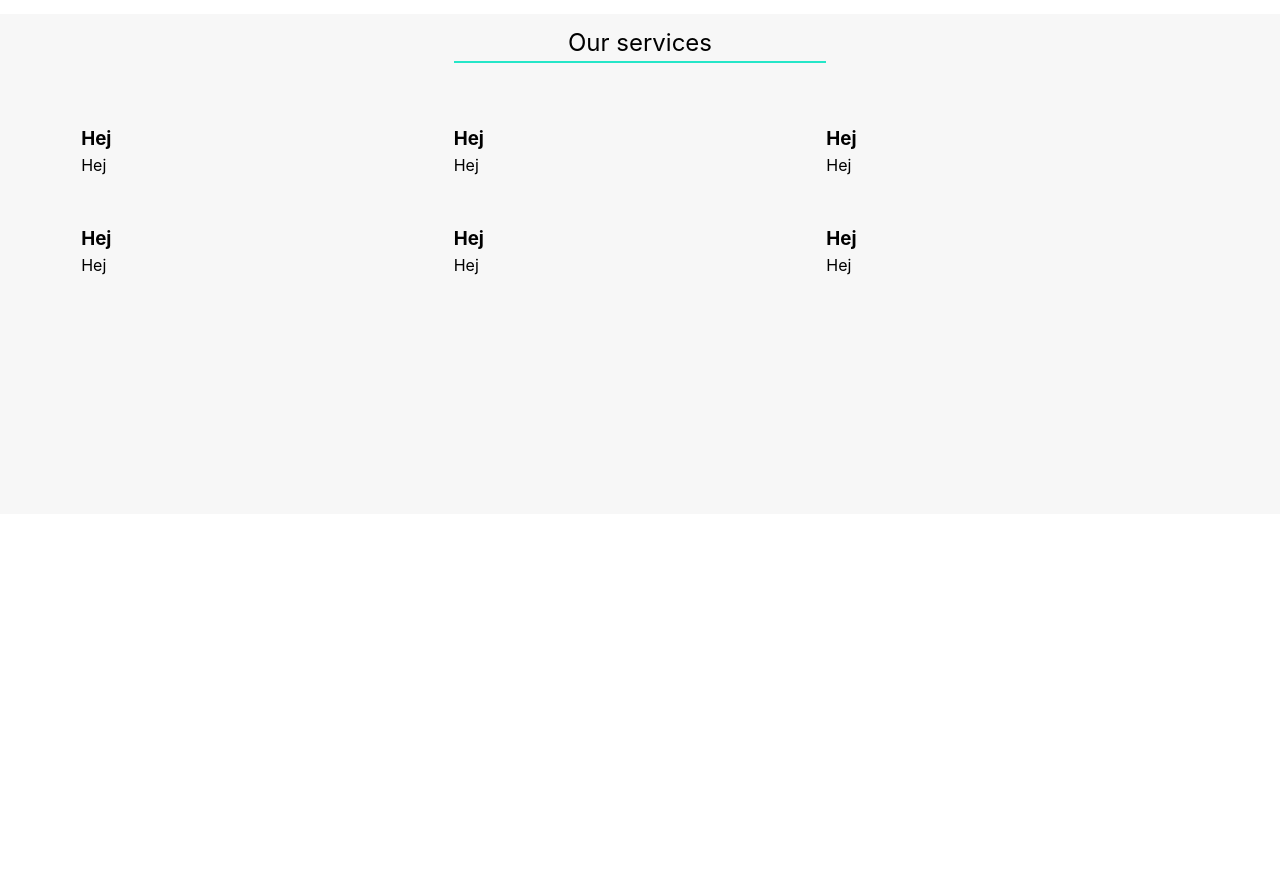
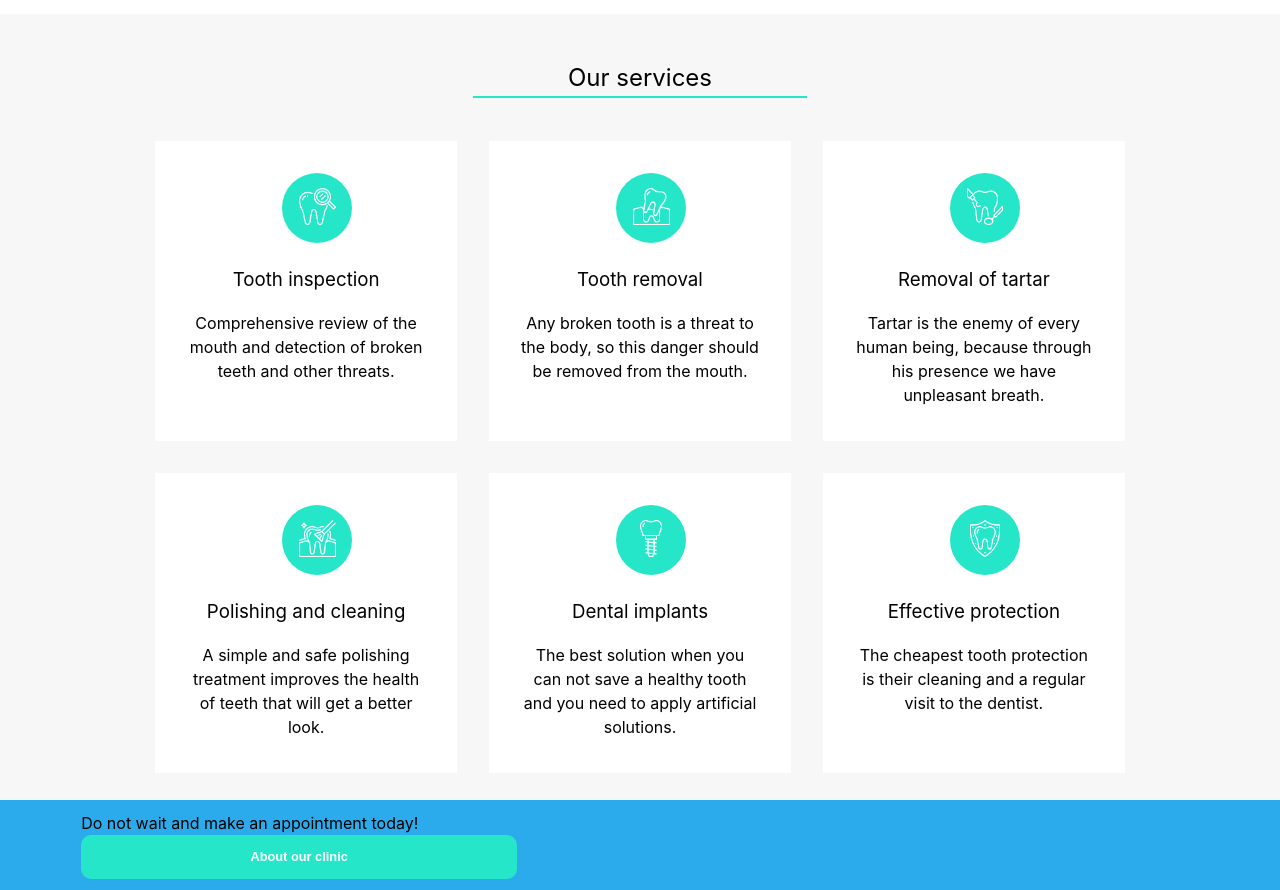
Before and after one commit to Lindblaa/HTML-CSS-Uppgift1, a plain HTML site: page index.html in a window 1280 px wide. Shown: the part 1343-2233 px from the top of the page. Before the commit the page ends 1857 px from the top, so only its background shows below. Drawn offline with Linux system fonts and the light colour scheme.

Commit message:
Day 2 - Done

```diff
--- a/index.html
+++ b/index.html
@@ -97,18 +97,38 @@
     </div>
   <!-- ABOUT END -->
 
+
   <!--SERVICES-->
   <section id="services">
     <div class="container grid-service">
-        <div class="item" id="header"><h1 class="srvc">Our services</h1></div>
-        <div class="item" id="item1"><h3>Hej</h3><p>Hej</p></div>
-        <div class="item" id="item2"><h3>Hej</h3><p>Hej</p></div>
-        <div class="item" id="item3"><h3>Hej</h3><p>Hej</p></div>
-        <div class="item" id="item4"><h3>Hej</h3><p>Hej</p></div>
-        <div class="item" id="item5"><h3>Hej</h3><p>Hej</p></div>
-        <div class="item" id="item6"><h3>Hej</h3><p>Hej</p></div>
+        <div id="header"><h1 class="srvc">Our services</h1></div>
+        <div class="item" id="item1"><button class="ball"><img src="/img/tooth icon.png" alt=""></button><h3>Tooth inspection</h3><p>Comprehensive review of the mouth
+            and detection of broken teeth
+            and other threats.</p></div>
+        <div class="item" id="item2"><button class="ball"><img src="/img/Group 3.png" alt=""></button><h3>Tooth removal</h3><p>Any broken tooth is a threat to the body,
+            so this danger should be removed
+            from the mouth.</p></div>
+        <div class="item" id="item3"><button class="ball"><img src="/img/Group 16.png" alt=""></button><h3>Removal of tartar</h3><p>Tartar is the enemy of every human being, because through his presence we have unpleasant breath.</p></div>
+        <div class="item" id="item4"><button class="ball"><img src="/img/Group 29.png" alt=""></button><h3>Polishing and cleaning</h3><p>A simple and safe polishing treatment improves the health of teeth that
+            will get a better look.</p></div>
+        <div class="item" id="item5"><button class="ball"><img src="/img/Group 34.png" alt=""></button><h3>Dental implants</h3><p>The best solution when you can not save
+            a healthy tooth and you need to apply artificial solutions.</p></div>
+        <div class="item" id="item6"><button class="ball"><img src="/img/Group 57.png" alt=""></button><h3>Effective protection</h3><p>The cheapest tooth protection
+            is their cleaning and a regular
+            visit to the dentist.</p></div>
     </div>
   </section>
+<!--SERVICES END-->
+
+
+<!--APPOINTMENTS-->
+<nav class="navbar-end appo">
+    <div class="container">
+      <p>Do not wait and make an appointment today!</p>
+      <button class="btn btn-about">About our clinic</button>
+    </div>
+</nav>
+
 
   </div>
 </body>
--- a/styles.css
+++ b/styles.css
@@ -227,15 +227,13 @@
 /*SERVICES*/
 #services {
     background: #F7F7F7;
-    /* background-repeat: no-repeat; */
     background-size: cover;
-    /* background-blend-mode: overlay; */
     min-height: 500px;
   }
   #services .container {
     display: grid;
-    /* align-items: center; */
-    /* justify-content: space-around; */
+    align-items: center;
+    justify-content: space-around;
   }
   #services .content {
     align-self: center;
@@ -252,10 +250,25 @@
     display: grid;
     grid-template-columns: repeat(3, 1fr);
     grid-auto-rows: minmax(100px, auto);
+    width: 80%;
+}
+.item {
+    height: 300px;
+    /* width: 280px; */
+    text-align: center;
+    /* border: 1px solid tomato; */
+    background-color: white;
+    margin: 1rem;
+    padding: 2rem;
+    position: relative;
+}
+.item:hover {
+    box-shadow: 0 0 50px 0.2px rgba(214, 214, 214, 0.664);
 }
 #header {
     grid-column: 2/3;
     grid-row: 1/1;
+    height: 30px;
 }
 #item1 {
     grid-column: 1/2;
@@ -281,6 +294,38 @@
 grid-column: 3/4;
 grid-row: 3/3;
 }
+.item h3 {
+    font-weight: normal;
+    margin-bottom: 1rem;
+}
+.ball img {
+    height: 2.3rem;
+    margin: 0.5rem;
+}
+.ball {
+    background-color: var(--secondary-color);
+    height: 70px;
+    width: 70px;
+    border-radius: 50%;
+    margin-left: 40%;
+    margin-right: 40%;
+    margin-bottom: 10%;
+    border: none;
+}
+.ball:hover {
+    background-color: var(--primary-color);
+    box-shadow: 0 0 0 6px #2ba8ec3d;
+}
+
+/*SERVICES END*/
+
+
+/*APPOINTMENT*/
+.navbar-end {
+   background-color: var(--primary-color);
+}
+
+
 
 
 
```
Also changed, not shown: img/Group 16.png (added), img/Group 16.svg (deleted), img/Group 29.png (added), img/Group 29.svg (deleted), img/Group 3.png (added), img/Group 3.svg (deleted), img/Group 34.png (added), img/Group 34.svg (deleted), img/Group 57.png (added), img/Group 57.svg (deleted), img/tooth icon.png (added), img/tooth icon.svg (deleted).
